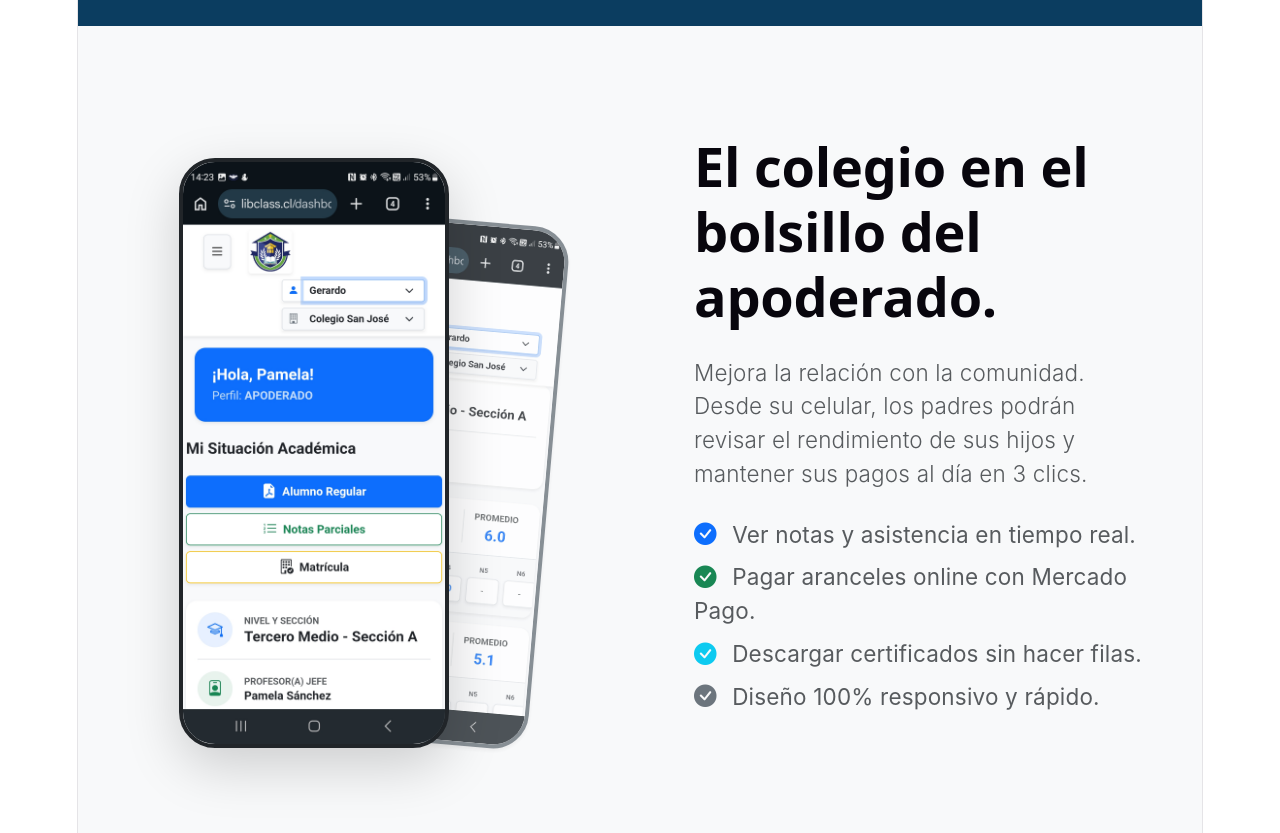
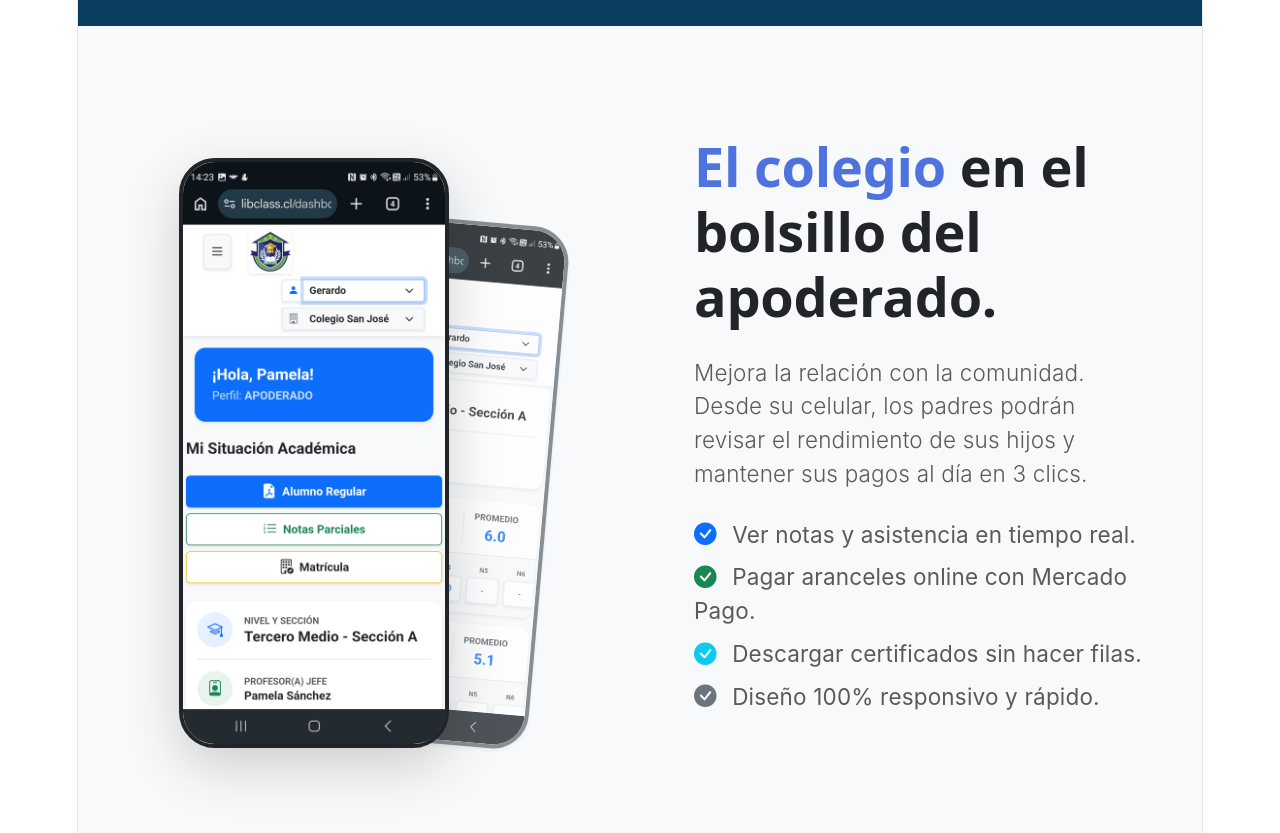
Before and after one commit to CristianSB73/tucolegiodigital_web, a React (Vite) app: page / in a window 1280 px wide. Shown: the part 3140-3973 px from the top of the page. Built offline with nearby package versions, Linux system fonts and the light colour scheme.

Commit message:
Fix landing 2

```diff
--- a/src/components/LandingPage.jsx
+++ b/src/components/LandingPage.jsx
@@ -244,7 +244,9 @@ const LandingPage = () => {
                             </div>
                         </div>
                         <div className="col-lg-6 order-1 order-lg-2 text-center text-lg-start px-lg-5">
-                            <h2 className="display-5 fw-bold mb-4">El colegio en el bolsillo del apoderado.</h2>
+                            <h2 className="display-5 fw-bold mb-4 text-dark" style={{ lineHeight: '1.2' }}>
+                                <span style={{ color: '#4e73df' }}>El colegio</span> en el bolsillo del apoderado.
+                            </h2>
                             <p className="lead text-muted mb-4">Mejora la relación con la comunidad. Desde su celular, los padres podrán revisar el rendimiento de sus hijos y mantener sus pagos al día en 3 clics.</p>
                             <ul className="list-unstyled fs-5 text-muted">
                                 <li className="mb-2"><i className="bi bi-check-circle-fill text-primary me-2"></i> Ver notas y asistencia en tiempo real.</li>
```
